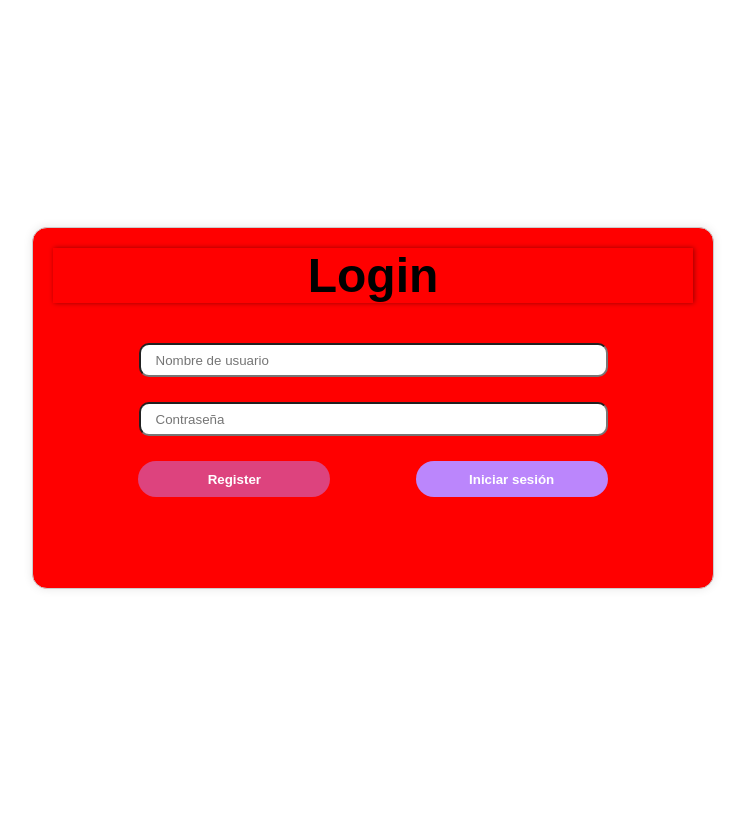
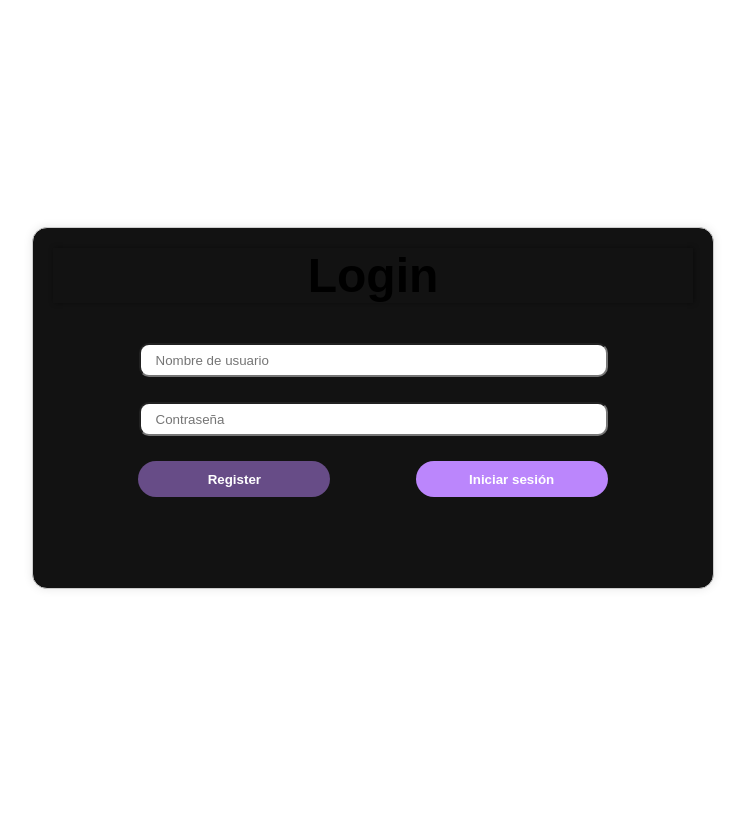
Before and after one commit to GbmaK/TDDS, a Django app: page / in a window 1280 px wide. Shown: the whole page, without its empty margins (267-1012 px from the left). Run offline with Django 5.2, Linux system fonts and the light colour scheme.

Commit message:
Se cambio el fondo al original

```diff
--- a/login/static/styles.css
+++ b/login/static/styles.css
@@ -18,7 +18,7 @@
 .login-container {
     width: 50vw;
     height: 25vw;
-    background-color: #ff0000;
+    background-color: #121212;
     padding: 20px;
     border: 1px solid #ccc;
     border-radius: 15px;
```
